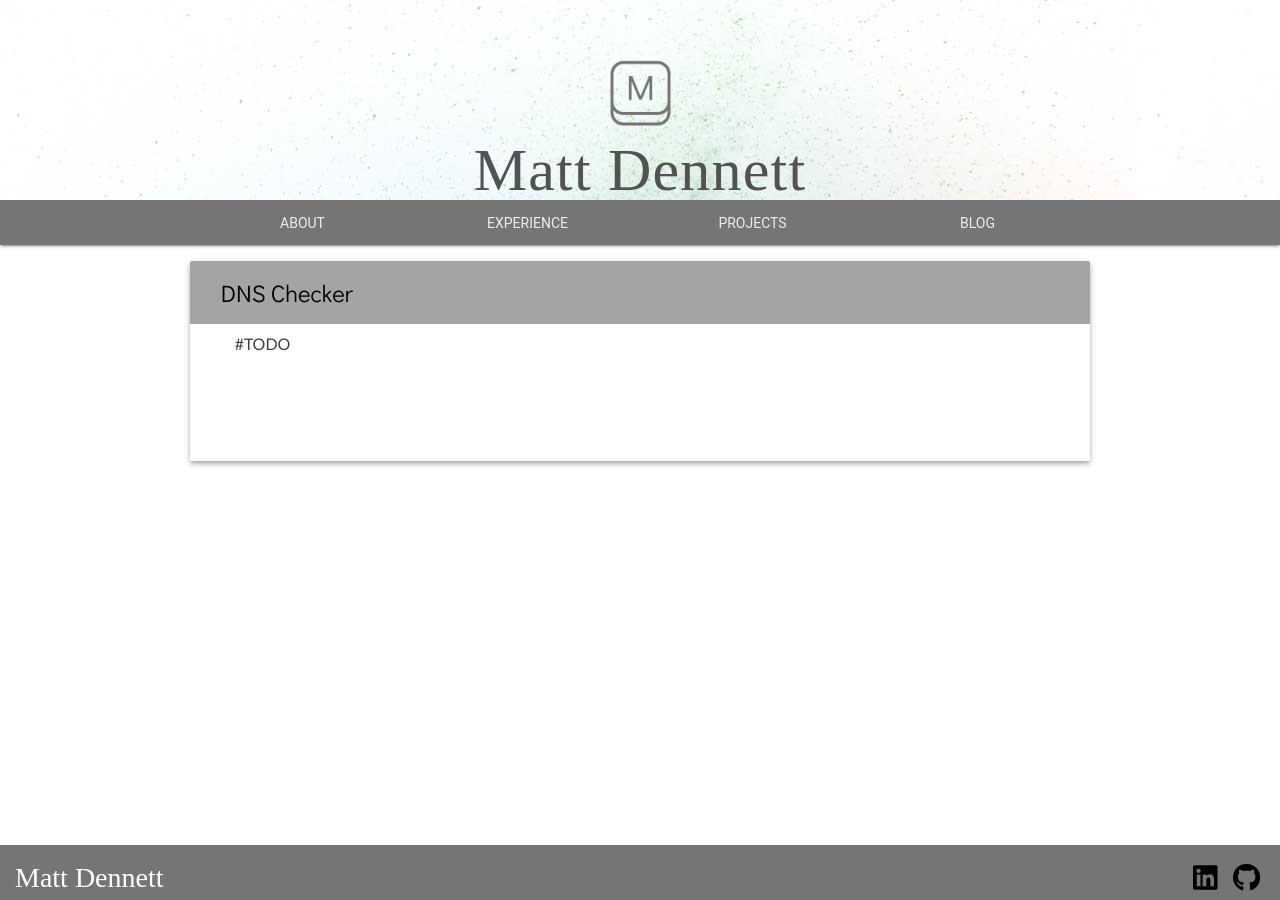
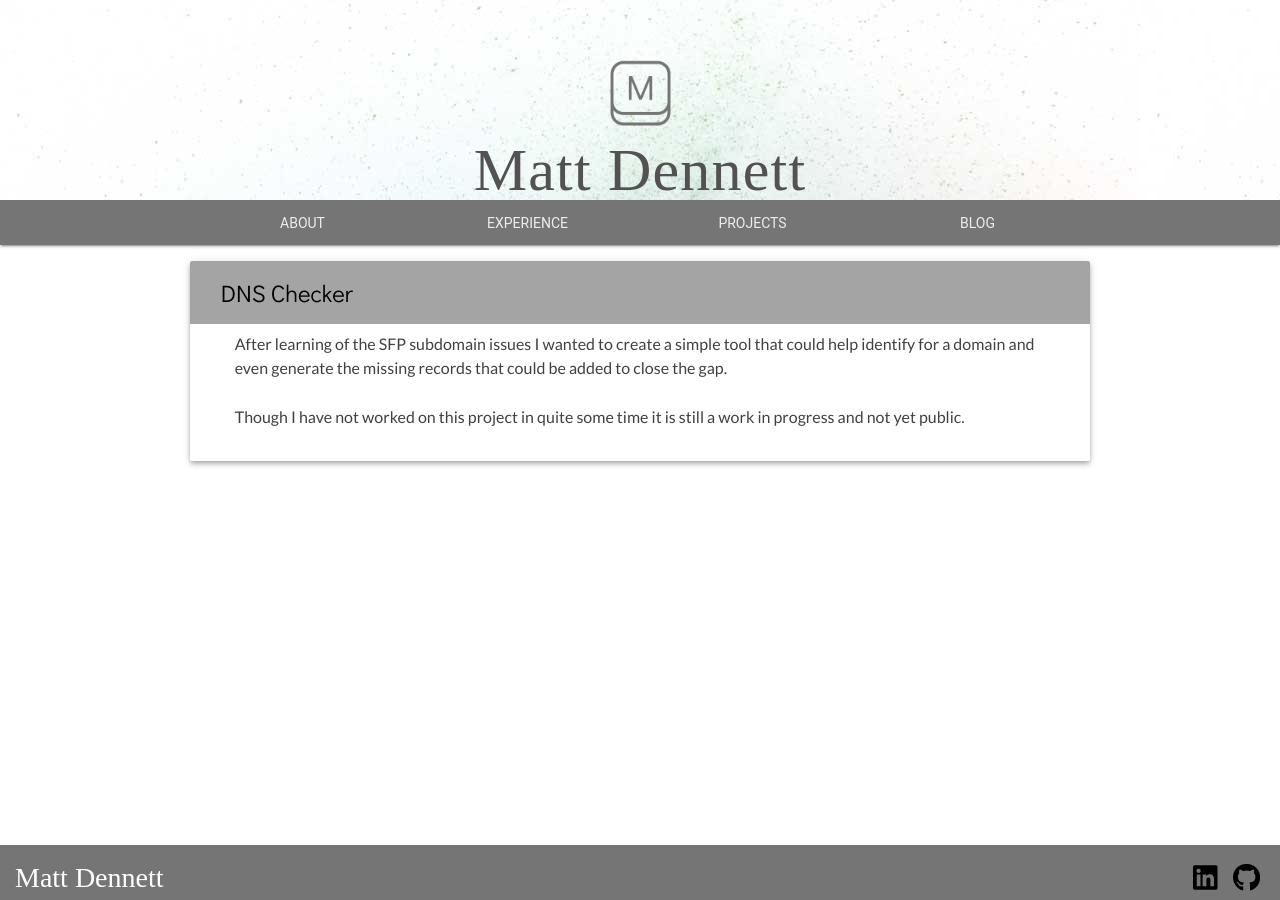
Before and after one commit to matthewdennett/matthewdennett.github.io, a Jekyll site: the page built from _projects/dns-checker.md, in a window 1280 px wide. Built offline with Jekyll 4.4.1, drawn with Linux system fonts in a browser that asks for light colours; nearby versions of some CDN libraries; some web fonts are replaced.

Commit message:
project updates

```diff
--- a/_projects/dns-checker.md
+++ b/_projects/dns-checker.md
@@ -2,14 +2,16 @@
 layout: large_card
 title: "DNS Checker"
 company: "Personal Project"
-display_date: #TODO
+display_date: Febuary 2020
 tags:
 - Python
 - DNS
-show: false
-link: #TODO
+show: True
+link: https://github.com/matthewdennett
 link_name: Github
 order: 4
 ---
 
-#TODO
+After learning of the SFP subdomain issues I wanted to create a simple tool that could help identify for a domain and even generate the missing records that could be added to close the gap.
+
+Though I have not worked on this project in quite some time it is still a work in progress and not yet public.
--- a/projects/index.html
+++ b/projects/index.html
@@ -2,7 +2,7 @@
 layout: default
 ---
 
-{% assign posts = site.projects | sort: 'order' | reverse %}
+{% assign posts = site.projects | sort: 'order'  %}
 {% for post in posts %}
 {% if post.show == true %}
 <div class="mdl-cell mdl-card mdl-shadow--4dp">
```
Also changed, not shown: _projects/dns-bot.md (+6 -4 lines).
